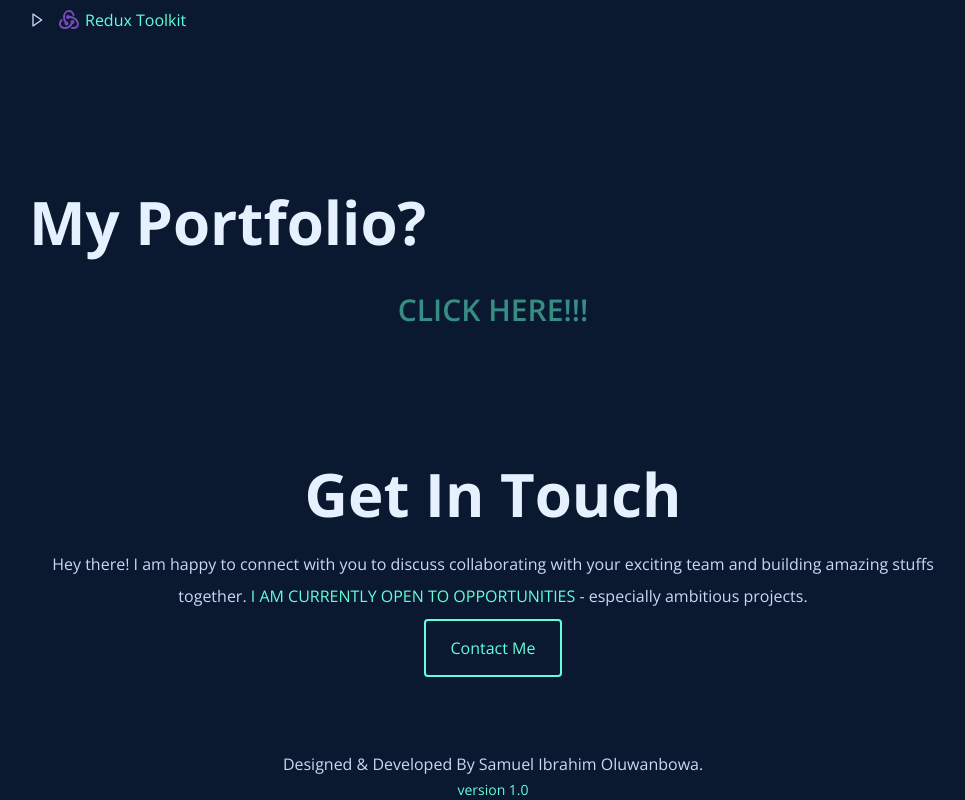
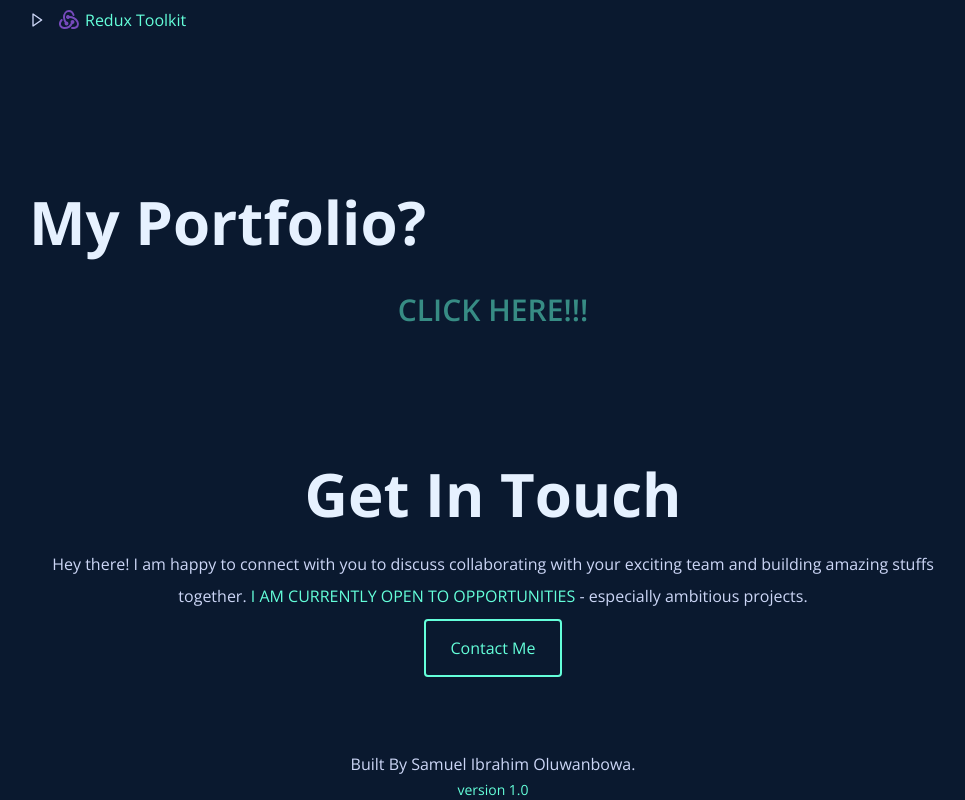
Before and after one commit to kokombo/ibrahim-samuel, a React (Create React App) app: page / in a window 1280 px wide. Shown: the part 1848-2648 px from the top of the page, without its empty margins (147-1112 px from the left). Built offline with nearby package versions, Linux system fonts and the light colour scheme.

Commit message:
changed footer to a container

```diff
--- a/src/Layout/Layout.jsx
+++ b/src/Layout/Layout.jsx
@@ -1,5 +1,6 @@
 import { Outlet } from "react-router-dom";
-import { Navbar, Footer, Sidebar, Icons } from "../components";
+import { Navbar, Sidebar, Icons } from "../components";
+import { Footer } from "../container";
 
 const Layout = () => {
   return (
--- a/src/components/index.js
+++ b/src/components/index.js
@@ -1,5 +1,4 @@
 export { default as Button } from "./Button";
-export { default as Footer } from "./Footer";
 export { default as Navbar } from "./Navbar";
 export { default as Sidebar } from "./Sidebar";
 export { default as Icons } from "./Icons";
--- a/src/components/Footer.jsx
+++ b/src/container/Footer.jsx
@@ -1,4 +1,4 @@
-import Button from "./Button";
+import Button from "../components/Button";
 import { Slide } from "react-awesome-reveal";
 
 const Footer = () => {
@@ -28,7 +28,7 @@ const Footer = () => {
 
         <span>
           <p className="text-lightest-slate font-light text-xs sm:text-base leading-7 sm:leading-8 mt-16">
-            Designed & Developed By Samuel Ibrahim Oluwanbowa.
+            Built By Samuel Ibrahim Oluwanbowa.
           </p>
           <p className="text-primary text-sm">version 1.0</p>
         </span>
--- a/src/container/index.js
+++ b/src/container/index.js
@@ -2,5 +2,6 @@ import Header from "./Header";
 import About from "./About";
 import Techs from "./Techs";
 import Port from "./Port";
+import Footer from "./Footer";
 
-export { Header, About, Techs, Port };
+export { Header, About, Techs, Port, Footer };
```
